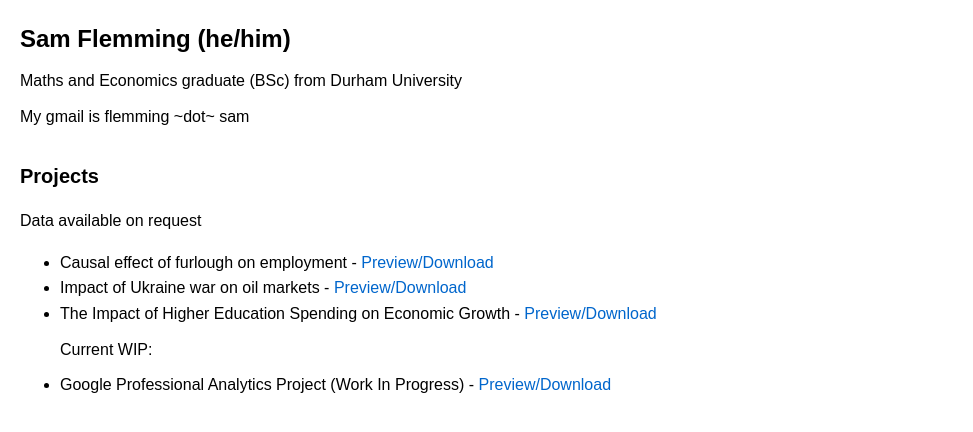
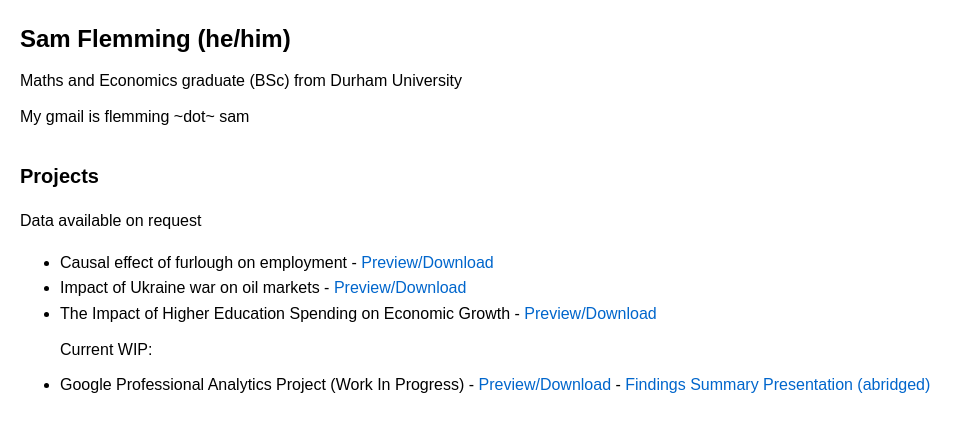
Before and after one commit to samflemming/repo, a plain HTML site: page index.html in a window 1280 px wide. Shown: the whole page, without its empty margins (0-973 px from the left). Drawn offline with Linux system fonts and the light colour scheme.

Commit message:
Update index.html pptx

```diff
--- a/index.html
+++ b/index.html
@@ -59,6 +59,8 @@
     <li>
         Google Professional Analytics Project (Work In Progress) -
         <a href="https://drive.google.com/file/d/1BcNT5vcmF-7M4XrgwQ5rP4KB4WTmiCXX/view?usp=sharing" target="_blank">Preview/Download</a>
+         -
+        <a href="https://drive.google.com/file/d/11RfJSxbkSGFx8VuKNeRN9bhC8SUNDFuf/view?usp=sharing" target="_blank">Findings Summary Presentation (abridged)</a>
     </li>
 </ul>
 
```
